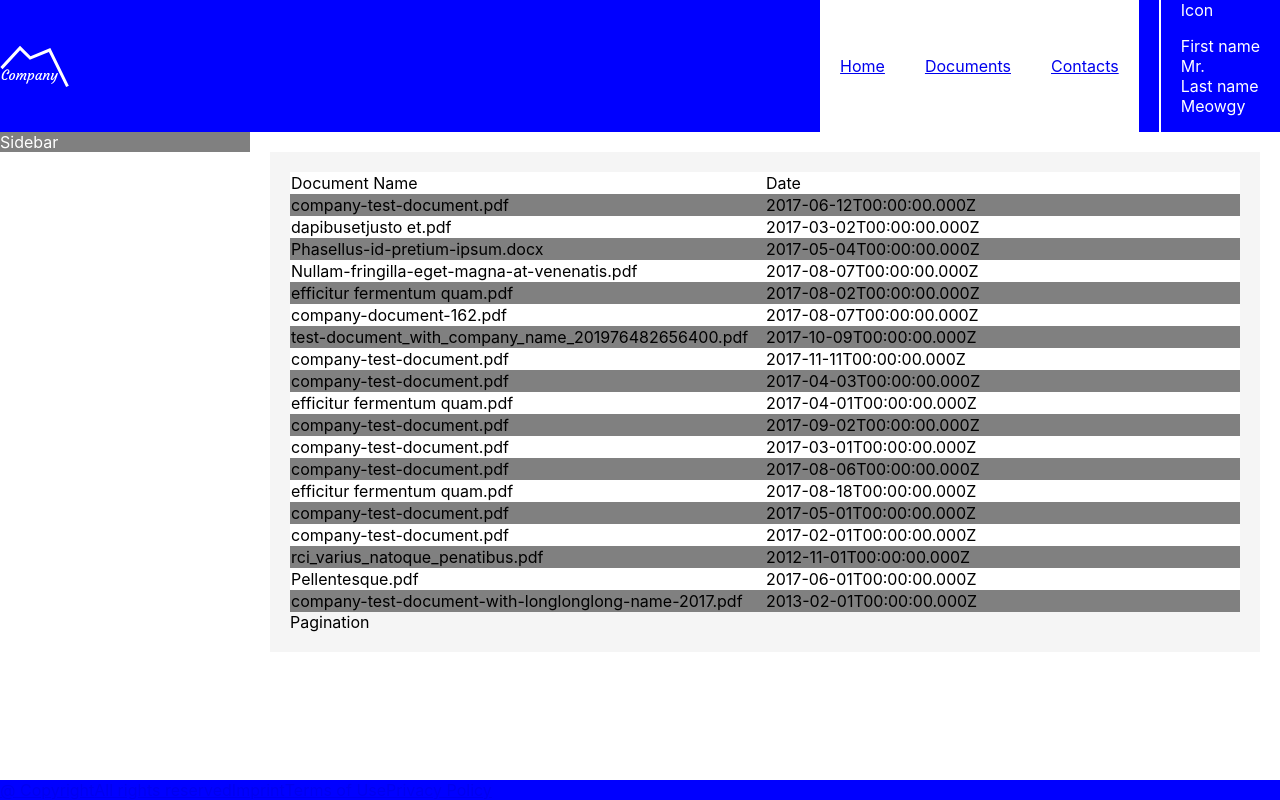
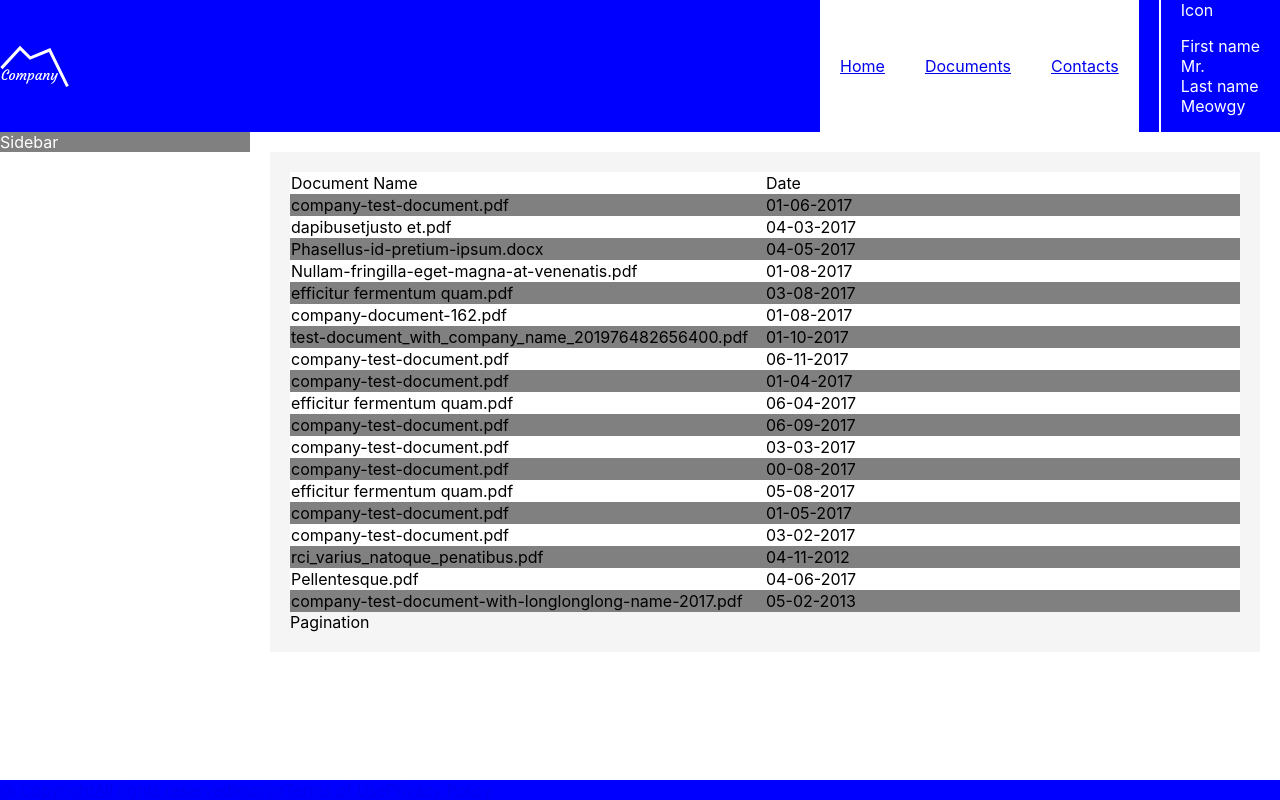
Before and after one commit to maurer2/x-change, a React (Create React App) app: page / in a window 1280 px wide. Built offline with nearby package versions, Linux system fonts and the light colour scheme.

Commit message:
Added date

```diff
--- a/src/components/Results/Results.js
+++ b/src/components/Results/Results.js
@@ -2,6 +2,18 @@ import React from 'react';
 import PropTypes from 'prop-types';
 
 import style from './Results.module.scss';
+
+function getSimpleDate(dateString) {
+  const newDate = new Date(dateString);
+
+  const day = (newDate.getDay()).toString().padStart(2, '0');
+  const month = (newDate.getMonth() + 1).toString().padStart(2, '0');
+  const year = (newDate.getFullYear()).toString().padStart(4, '0');
+
+  const newDateString = `${day}-${month}-${year}`;
+
+  return newDateString;
+}
 
 const Results = ({ resultsList }) => {
   const TableHeadRow = () => (
@@ -12,9 +24,11 @@ const Results = ({ resultsList }) => {
   );
 
   const TableBodyRow = ({ entry, index }) => (
-    <tr className={style.tableBodyRow} key={`tr-${index}`}>
+    <tr className={style.tableBodyRow} key={`tr-body-row-${index}`}>
       <td key={`td-${index}-name`}>{entry.name}</td>
-      <td key={`td-${index}-date`}>{entry.date}</td>
+      <td key={`td-${index}-date`}>
+        {getSimpleDate(entry.date)}
+      </td>
     </tr>
   );
 
@@ -25,7 +39,7 @@ const Results = ({ resultsList }) => {
       </thead>
       <tbody>
         {resultsList.map((entry, index) => (
-          <TableBodyRow key={`tr-body-${index}`} entry={entry} index={index} />
+          <TableBodyRow entry={entry} index={index} key={`tr-${index}`} />
         ))}
       </tbody>
     </table>
```
